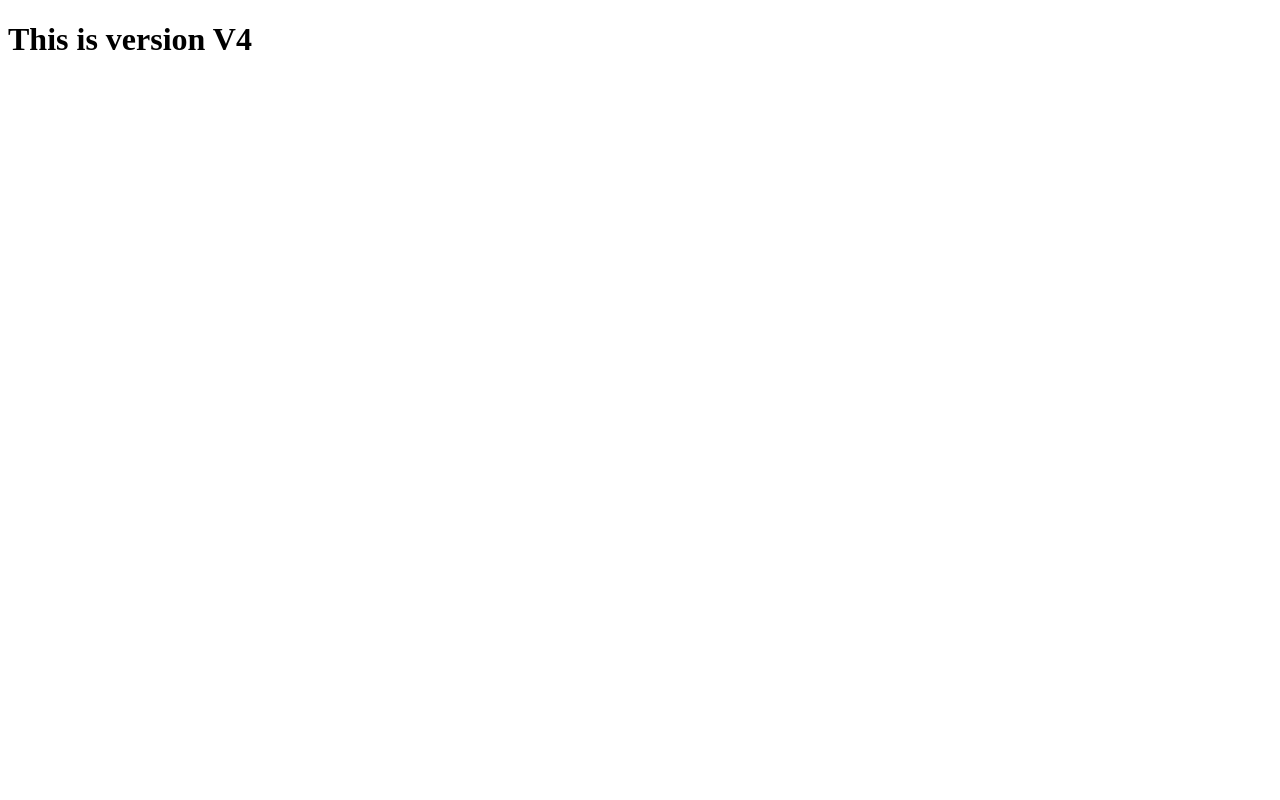
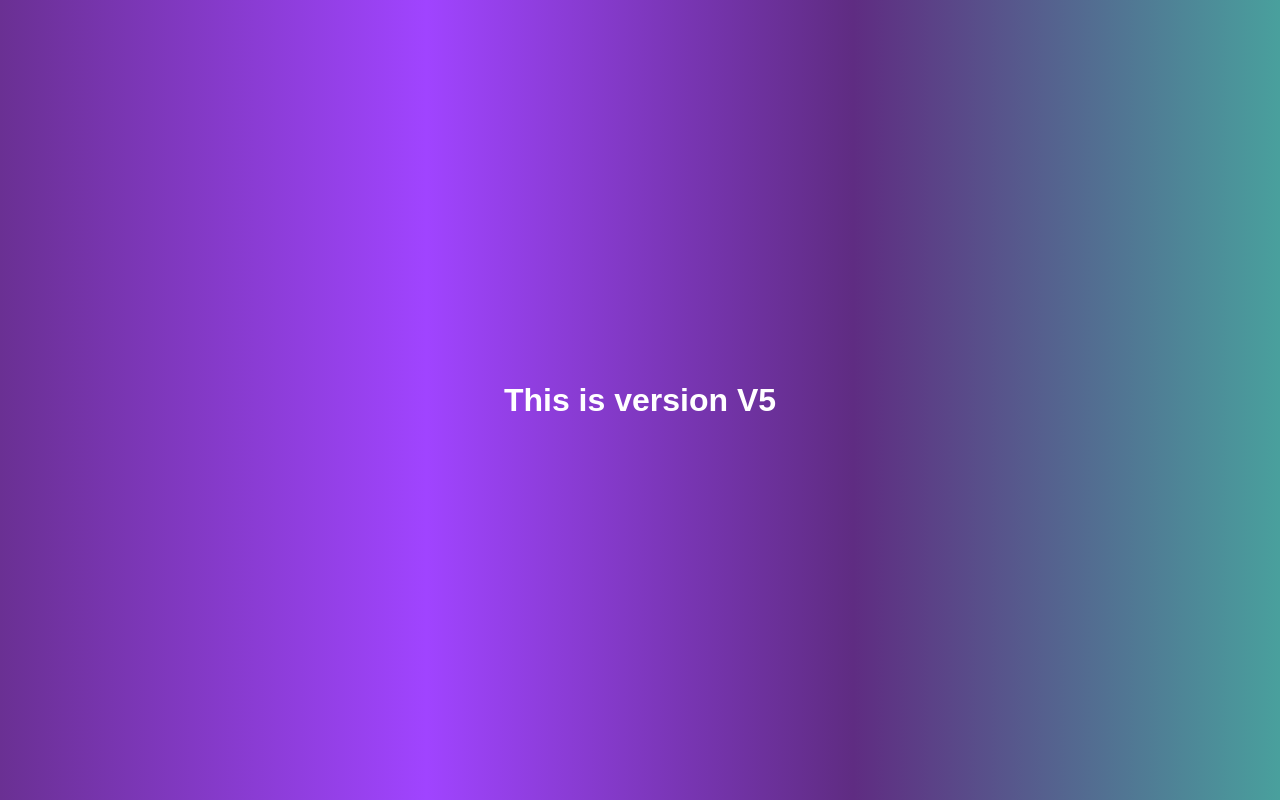
Before and after one commit to Abdul-Rehman-1234/Second-repo, a plain HTML site: page index.html in a window 1280 px wide. Drawn offline with Linux system fonts and the light colour scheme.

Commit message:
This is Version V5

```diff
--- a/index.html
+++ b/index.html
@@ -3,11 +3,12 @@
 <head>
     <meta charset="UTF-8">
     <meta name="viewport" content="width=device-width, initial-scale=1.0">
+    <link rel="stylesheet" href="styles.css">
     <title>Document</title>
 </head>
 
 <body>
-    <h1>This is version V4<h1>
+    <h1>This is version V5<h1>
 </body>
 
 </html>
--- /dev/null
+++ b/styles.css
@@ -0,0 +1,28 @@
+/* styles.css */
+body {
+    /* Set a gradient background from purple to teal */
+    background: linear-gradient(to right, #6a3093, #a044ff, #5f2c82, #49a09d);
+    font-family: Arial, sans-serif;
+    /* Sets a clean, modern font for the body text */
+    color: white;
+    /* Sets the text color to white for better contrast */
+    margin: 0;
+    /* Removes default margin */
+    padding: 0;
+    /* Removes default padding */
+    display: flex;
+    /* Enables flexbox layout */
+    justify-content: center;
+    /* Centers content horizontally */
+    align-items: center;
+    /* Centers content vertically */
+    height: 100vh;
+    /* Makes the body take the full height of the viewport */
+}
+
+h1 {
+    font-size: 2em;
+    /* Sets the size of the header text */
+    text-align: center;
+    /* Centers the header text */
+}
```
